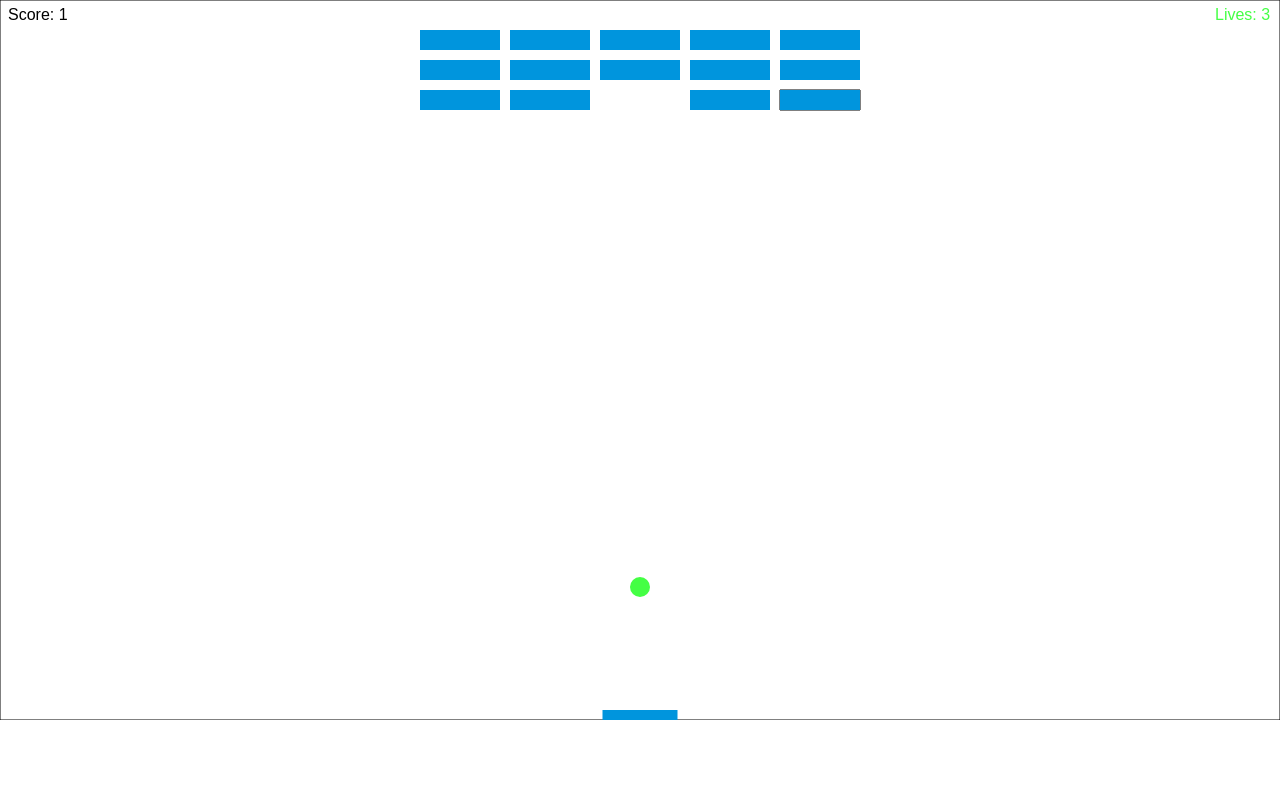
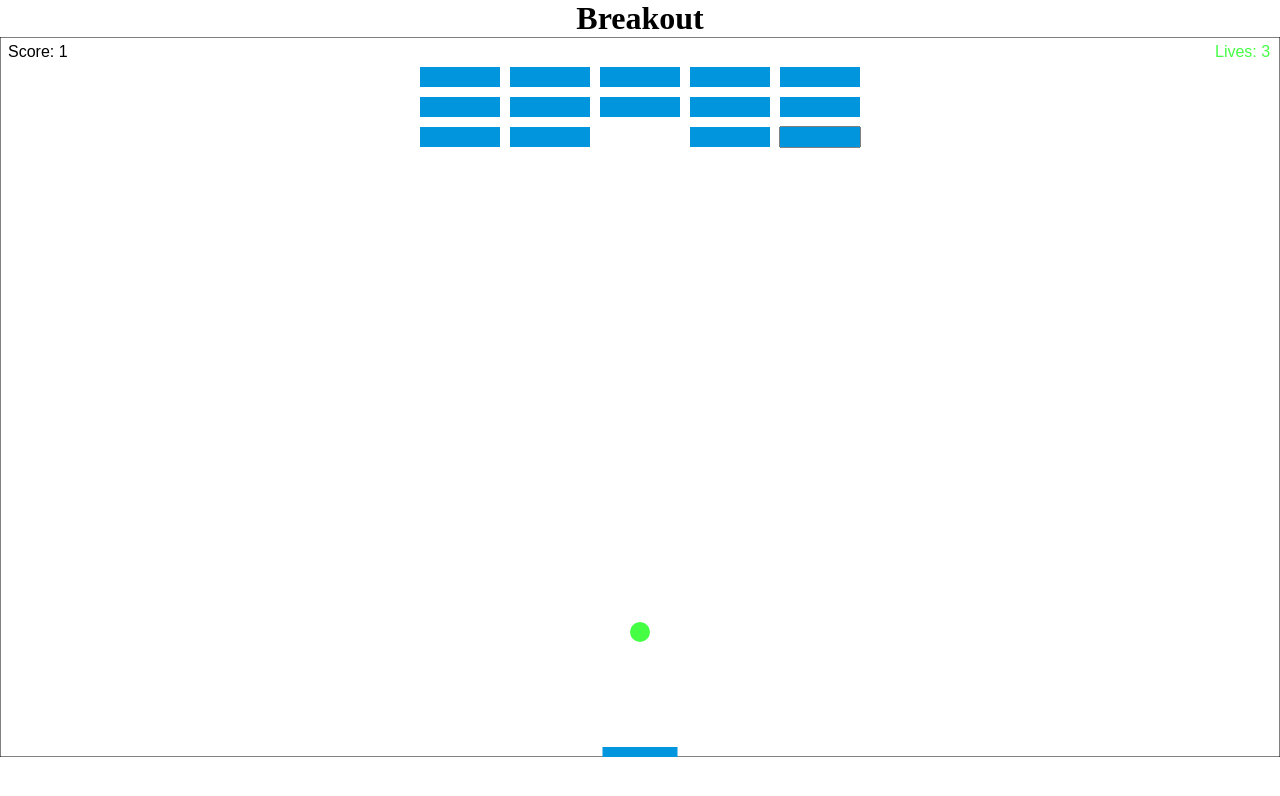
Before and after one commit to Infpowertower/breakout, a plain HTML site: page index.html in a window 1280 px wide. Drawn offline with Linux system fonts and the light colour scheme.

Commit message:
minor changes

```diff
--- a/index.html
+++ b/index.html
@@ -6,10 +6,12 @@
     <style>
         * { padding: 0; margin: 0; }
         canvas { background: #fff; display: block; margin: 0 auto; }
+        h1 {text-align: center}
     </style>
 </head>
 <body>
 
+<h1>Breakout</h1>
 <canvas id="myCanvas" width="1280" height="720"></canvas>
 
 <script>
@@ -22,7 +24,7 @@
     let yBall = 3 * canvas.height/4;
     let radiusBall = 10;
     let color = '#' + Math.floor(Math.random()*100) + Math.floor(Math.random()*100) + Math.floor(Math.random()*100);
-    const startSpeed = 1;
+    const startSpeed = 5;
     let dxBall = 0;
     let dyBall = startSpeed;
 
@@ -48,7 +50,7 @@
                 if (xBall > paddleX && xBall < paddleX + paddleWidth) {
                     dyBall = startSpeed;
                     dyBall *= -1;
-                    dxBall = (xBall-(paddleX+paddleWidth/2))/paddleWidth * 2;
+                    dxBall = (xBall-(paddleX+paddleWidth/2))/paddleWidth * Math.abs(dyBall);
                 }
                 else {
                     if (lives > 0) {
@@ -78,7 +80,7 @@
     //Paddle
     const paddleHeight = 10;
     const paddleWidth = 75;
-    const paddleSpeed = 2;
+    const paddleSpeed = 7;
     let paddleX = (canvas.width-paddleWidth)/2;
     let rightPressed = false;
     let leftPressed = false;
@@ -200,11 +202,12 @@
         drawBricks();
         drawScore();
         drawLives();
+        requestAnimationFrame(draw);
     }
 
     document.addEventListener("keydown", keyDownHandler, false);
     document.addEventListener("keyup", keyUpHandler, false);
-    setInterval(draw, 1)
+    draw();
 </script>
 
 </body>
```
